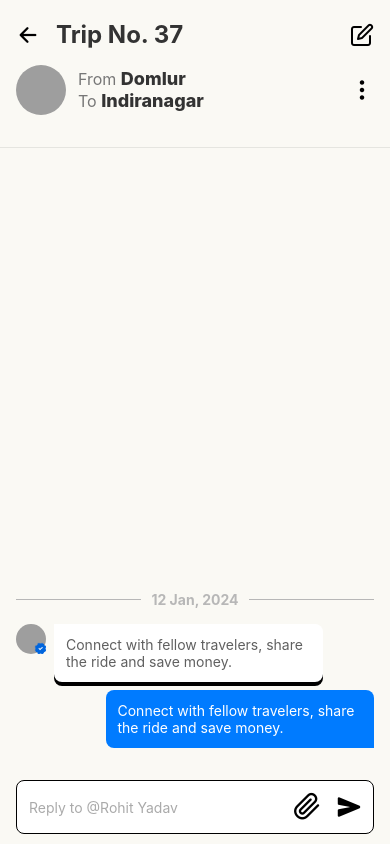
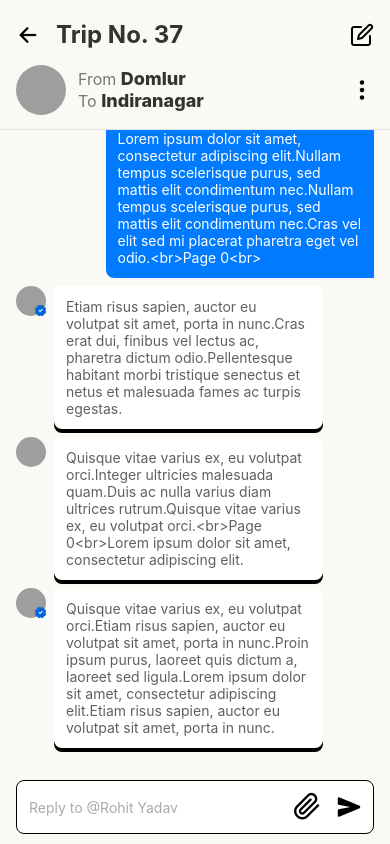
Before and after one commit to AyushSinghbharti/internAssesment3, a React Native app: screen / in a window 390 px wide. Built offline with nearby package versions, Linux system fonts and the light colour scheme; grey boxes are pictures that could not be loaded.

Commit message:
fixed UI on basic level, try new one

```diff
--- a/screens/components/ChatMessages.tsx
+++ b/screens/components/ChatMessages.tsx
@@ -1,45 +1,63 @@
-import React from "react";
+import React, { useRef, useEffect } from "react";
 import { View, Text, StyleSheet, ScrollView, Image } from "react-native";
+import Data, { Chat } from "../../assets/interface/interface";
 
-export default function ChatMessages() {
+function RenderChat({ chats }: { chats: Chat }) {
+  const userId = "67eab7475e5e4dd0903e133705213b43";
   return (
-    <View style={{ flex: 1 }}>
+    <>
+      {userId === chats.sender.user_id ? (
+        // Sent Messages
+        <View style={styles.sentMessage}>
+          <Text style={styles.messageTextRec}>{chats.message}</Text>
+        </View>
+      ) : (
+        // Received Message
+        <View style={{ flexDirection: "row", gap: 8 }}>
+          <View style={styles.picView}>
+            <Image
+              style={styles.profilePic}
+              source={{ uri: chats.sender.image }}
+            />
+            {chats.sender.is_kyc_verified ? (
+              <Image
+                style={styles.verificationSign}
+                source={require("../../assets/verificationPic.png")}
+              />
+            ) : null}
+          </View>
+          <View style={styles.receivedMessage}>
+            <Text style={styles.messageTextSent}>{chats.message}</Text>
+          </View>
+        </View>
+      )}
+    </>
+  );
+}
+
+export default function ChatMessages({ chats }: { chats: Data }) {
+  const scrollViewRef = useRef<ScrollView>(null);
+
+  useEffect(() => {
+    scrollViewRef.current?.scrollToEnd({ animated: false });
+  }, []);
+
+  return (
+    <View style={[styles.messagesContainer, { flex: 1 }]}>
       <ScrollView
+        ref={scrollViewRef}
         style={styles.messagesContainer}
         contentContainerStyle={styles.messagesContent}
+        onContentSizeChange={() => scrollViewRef.current?.scrollToEnd({ animated: true })}
       >
-        {/* Time */}
         <View style={styles.timeBox}>
           <View style={styles.timeLine} />
           <Text style={styles.time}>12 Jan, 2024</Text>
           <View style={styles.timeLine} />
         </View>
-
-        {/* Received Message */}
-        <View style={{ flexDirection: "row", gap: 8 }}>
-          <View style={styles.picView}>
-            <Image
-              style={styles.profilePic}
-              source={{ uri: "https://picsum.photos/id/237/250" }}
-            />
-            <Image
-              style={styles.verificationSign}
-              source={require("../../assets/verificationPic.png")}
-            />
-          </View>
-          <View style={styles.receivedMessage}>
-            <Text style={styles.messageTextSent}>
-              Connect with fellow travelers, share the ride and save money.
-            </Text>
-          </View>
-        </View>
-
-        {/* Sent Message */}
-        <View style={styles.sentMessage}>
-          <Text style={styles.messageTextRec}>
-            Connect with fellow travelers, share the ride and save money.
-          </Text>
-        </View>
+        {chats.chats.map((chat, index) => (
+          <RenderChat key={index} chats={chat} />
+        ))}
       </ScrollView>
     </View>
   );
@@ -100,7 +118,8 @@ const styles = StyleSheet.create({
     color: "#fff",
   },
   picView: {
-    height: 30, width: 30,
+    height: 30,
+    width: 30,
   },
   profilePic: {
     height: 30,
@@ -110,7 +129,7 @@ const styles = StyleSheet.create({
   verificationSign: {
     height: 12,
     width: 12,
-    position: 'absolute',
+    position: "absolute",
     bottom: 0,
     right: 0,
   },
--- a/screens/components/TopView.tsx
+++ b/screens/components/TopView.tsx
@@ -19,7 +19,7 @@ export default function Header({ dataHead }: { dataHead: Data }) {
   return (
     <View style={styles.header}>
       <Modal
-        animationType="slide"
+        animationType="fade"
         statusBarTranslucent={true}
         transparent={true}
         visible={modalVisible}
@@ -28,7 +28,7 @@ export default function Header({ dataHead }: { dataHead: Data }) {
         }}
       >
         <TouchableOpacity
-          style={{ flex: 1 }}
+          style={{ flex: 1, overflow: 'visible' }}
           onPress={() => setModalVisible(!modalVisible)}
         >
           <View style={styles.tabBox}>
@@ -99,11 +99,10 @@ export default function Header({ dataHead }: { dataHead: Data }) {
 
 const styles = StyleSheet.create({
   header: {
-    // alignItems: "center",
-    justifyContent: "space-between",
     marginTop: StatusBar.currentHeight,
     paddingTop: 20,
     padding: 16,
+    height: 130,
     backgroundColor: "#FAF9F4",
     borderBottomWidth: 1,
     borderBottomColor: "#E5E5E0",
--- a/screens/tabs/ChatScreen.tsx
+++ b/screens/tabs/ChatScreen.tsx
@@ -22,7 +22,7 @@ export default function ChatScreen() {
       <Header dataHead={data} />
 
       {/* Message Section */}
-      <ChatMessages />
+      <ChatMessages chats={data} />
 
       {/* Input Section */}
       <CustomTextInput />
```
